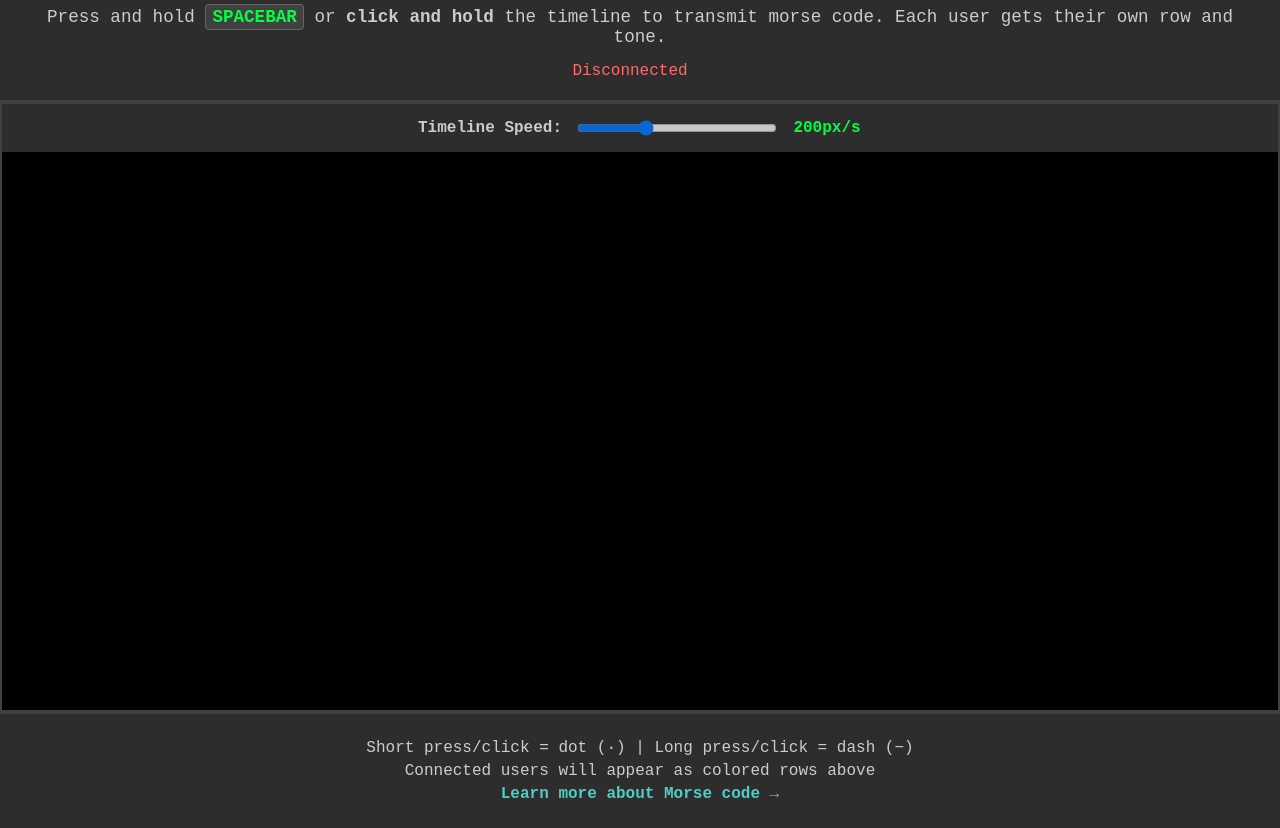
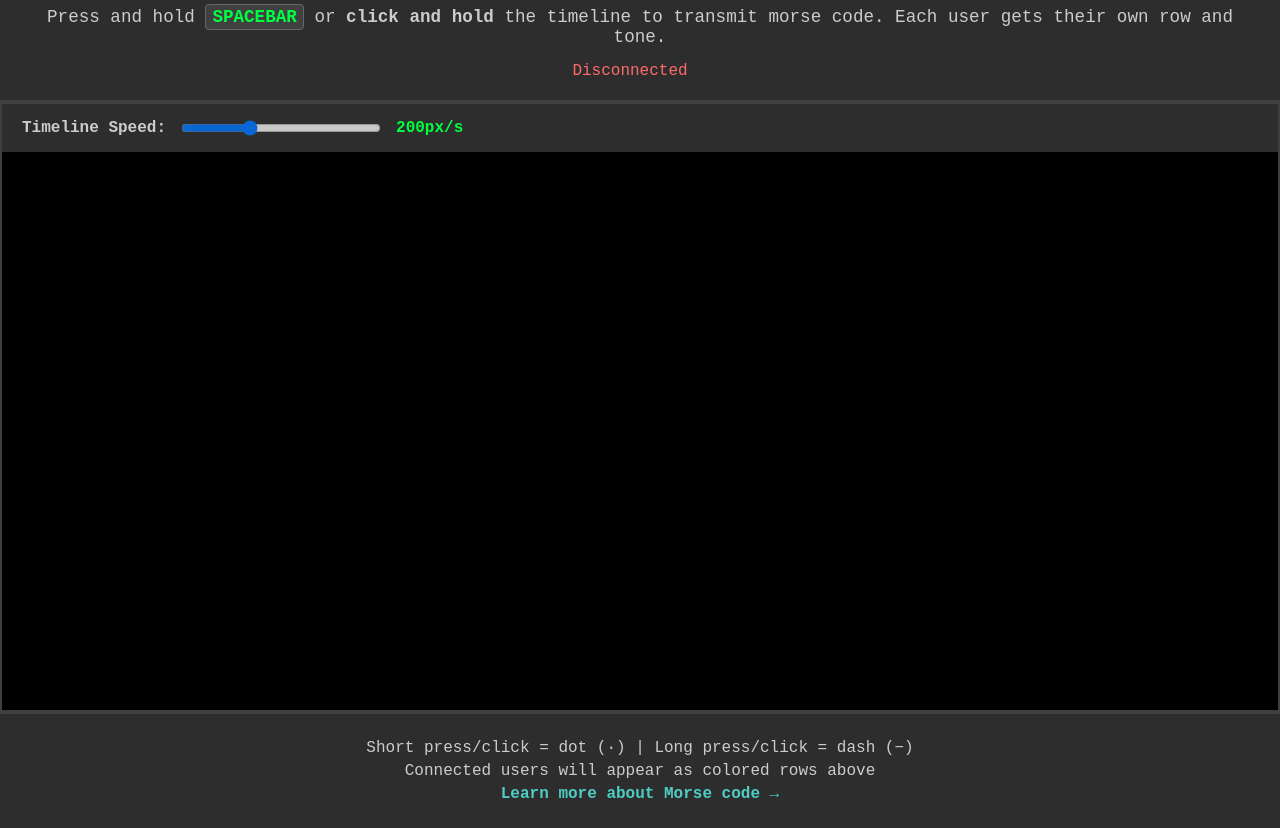
Before and after one commit to eebmagic/morse-radio, a plain HTML site: page frontend/index.html in a window 1280 px wide. Shown: the part 68-896 px from the top of the page. Drawn offline with Linux system fonts and the light colour scheme.

Commit message:
move slider left

```diff
--- a/frontend/style.css
+++ b/frontend/style.css
@@ -61,14 +61,14 @@ kbd {
 }
 
 .controls {
-    text-align: center;
+    text-align: left;
     padding: 15px 20px;
     background-color: #2d2d2d;
     border: 2px solid #404040;
     border-bottom: none;
     display: flex;
     align-items: center;
-    justify-content: center;
+    justify-content: flex-start;
     gap: 15px;
     font-family: 'Courier New', monospace;
 }
```
